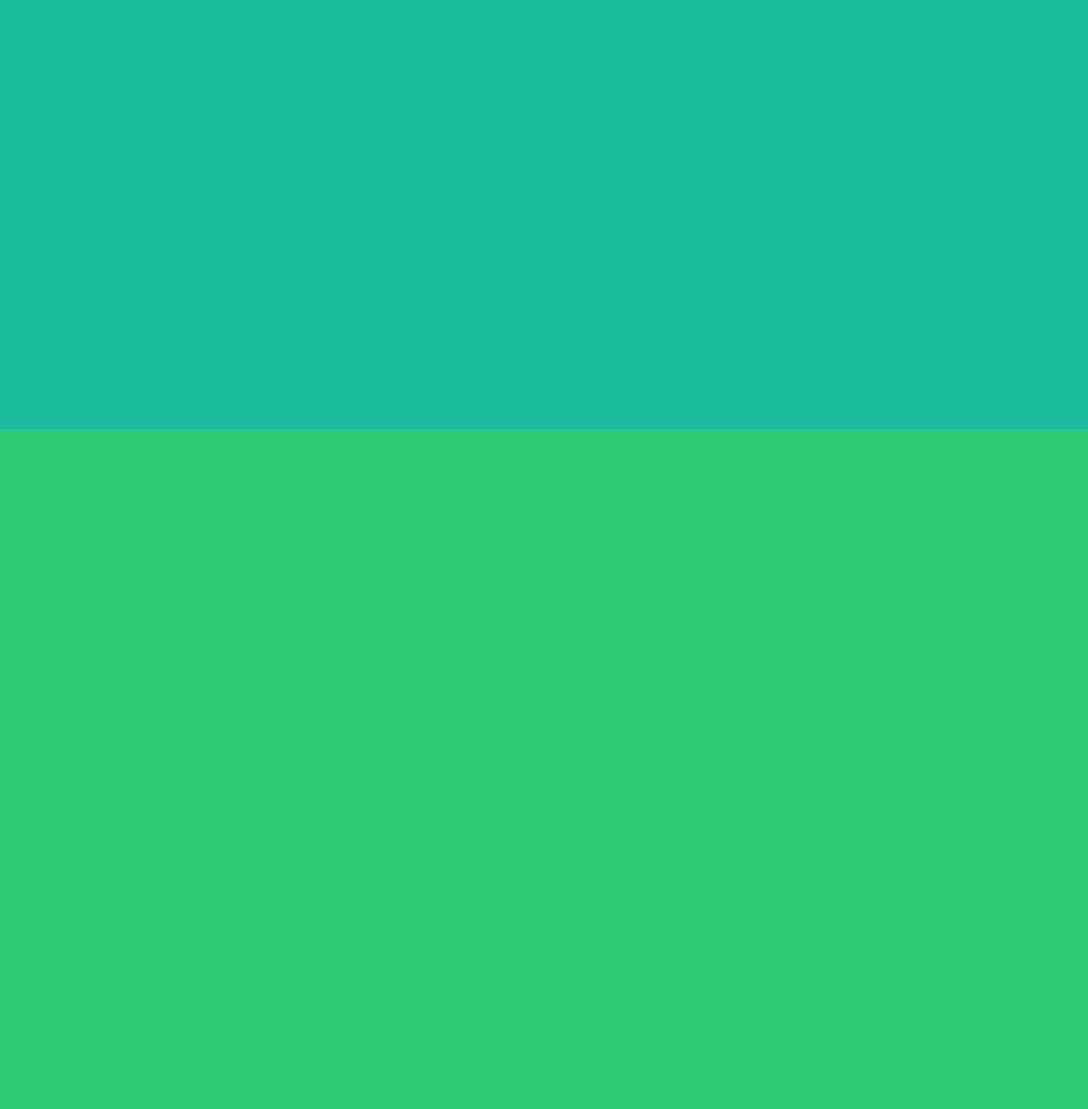
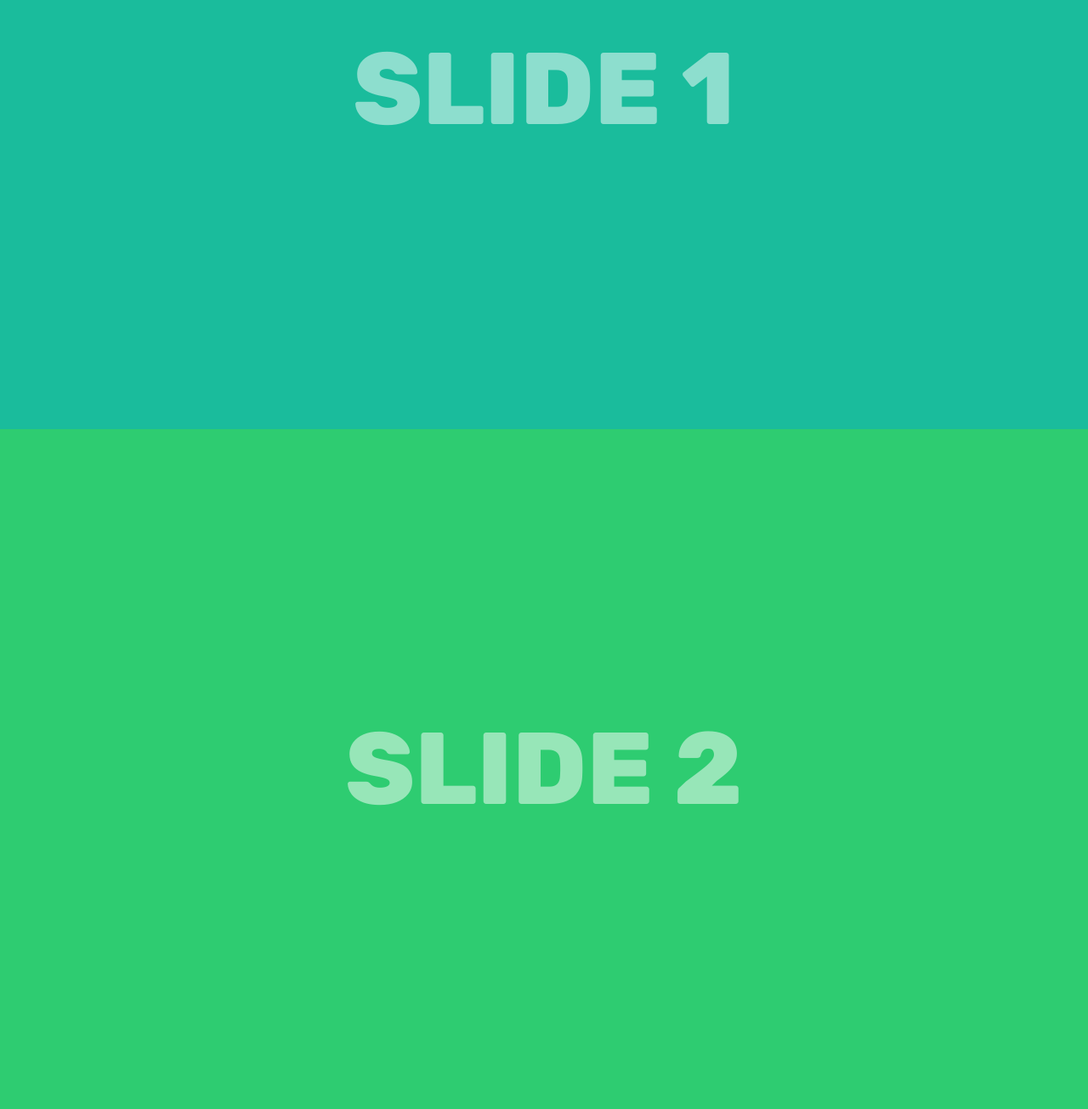
Before and after one commit to beastmode2306/pagescroll-test, a plain HTML site: page index.html in a window 1280 px wide. Shown: the part 295-1600 px from the top of the page at 85% size. Drawn offline with Linux system fonts and the light colour scheme.

Commit message:
mobile demo

```diff
--- a/index.html
+++ b/index.html
@@ -5,16 +5,30 @@
 		<meta http-equiv="X-UA-Compatible" content="IE=edge" />
 		<meta name="viewport" content="width=device-width, initial-scale=1.0,  maximum-scale=1.0" />
 		<link rel="stylesheet" href="./src/fullpage.css" />
+        <link rel="preconnect" href="https://fonts.gstatic.com">
+        <link href="https://fonts.googleapis.com/css2?family=Rubik:wght@800&display=swap" rel="stylesheet">
 		<title>Document</title>
 	</head>
 	<body style="height: 100%; overflow: hidden"">
 		<div class="fullpage">
-			<section class="slide"></section>
-			<section class="slide"></section>
-			<section class="slide"></section>
-			<section class="slide"></section>
-			<section class="slide"></section>
-			<section class="slide"></section>
+			<section class="slide">
+                <p class="text">SLIDE 1</p>
+            </section>
+			<section class="slide">
+                <p class="text">SLIDE 2</p>
+            </section>
+            <section class="slide">
+                <p class="text">SLIDE 3</p>
+            </section>
+            <section class="slide">
+                <p class="text">SLIDE 4</p>
+            </section>
+            <section class="slide">
+                <p class="text">SLIDE 5</p>
+            </section>
+            <section class="slide">
+                <p class="text">SLIDE 6</p>
+            </section>
 		</div>
 		<script src="./src/fullpage.js"></script>
 		<script>
--- a/src/fullpage.scss
+++ b/src/fullpage.scss
@@ -10,5 +10,14 @@ body {
 		height: calc(var(--vh, 1vh) * 100);
 		display: flex;
 		width: 100%;
+		.text {
+			margin: 0 auto;
+			line-height: 100vh;
+			line-height: calc(var(--vh, 1vh) * 100);
+			font-size: 120px;
+			font-family: "Rubik", sans-serif;
+			color: rgba(255, 255, 255, 0.5);
+			user-select: none;
+		}
 	}
 }
```
Also changed, not shown: src/fullpage.css, 1 other file.
